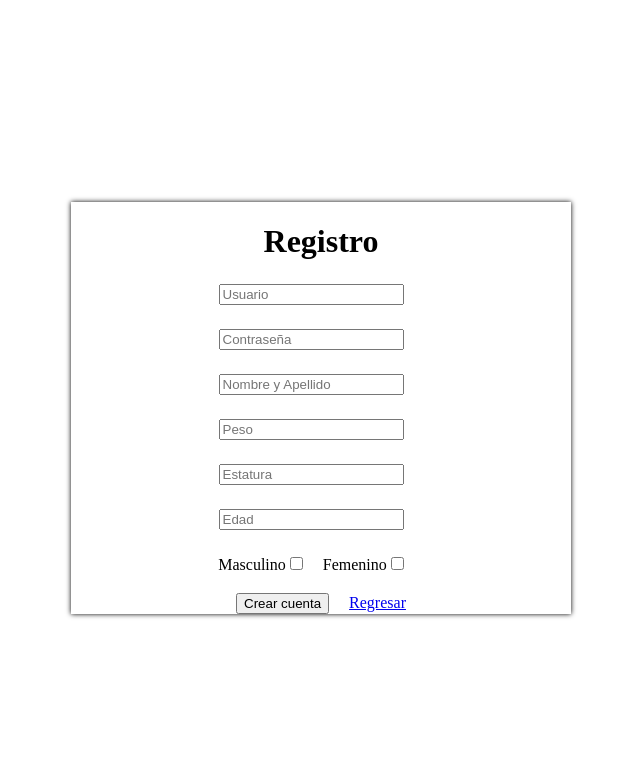
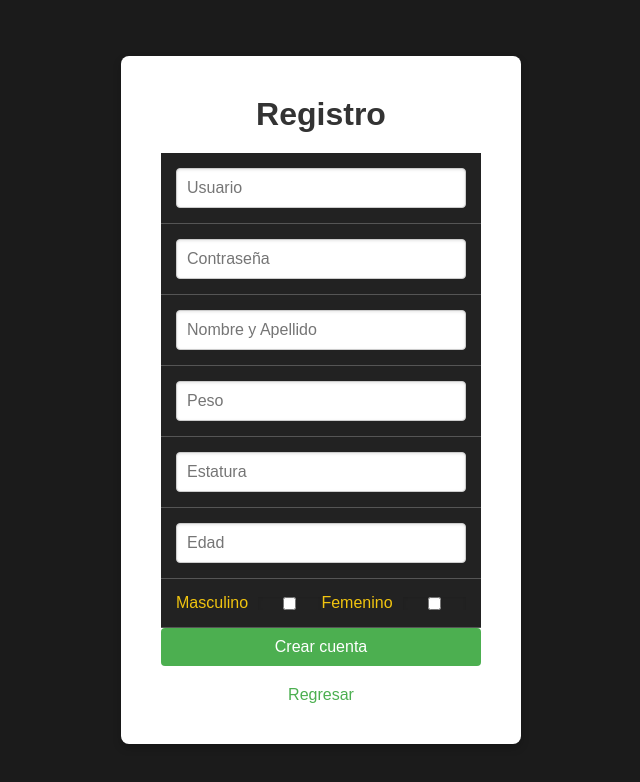
Before and after one commit to BCpollito/Gym_Project, a React (Vite) app in the folder front/: page /Register.jsx in a window 1280 px wide. Shown: the top 782 px of the page, without its empty margins (319-959 px from the left). Built offline with nearby package versions, Linux system fonts and the light colour scheme.

Commit message:
se agregaron nuevas tablas: semana, dia, ejercicio y asignacion de rutina ademas de hacer ligeros arreglos en la interfaz 'admin page'

```diff
--- a/front/src/Components/Login.jsx
+++ b/front/src/Components/Login.jsx
@@ -2,7 +2,7 @@ import { Link } from "react-router-dom"
 import { useState } from 'react';
 import { useNavigate } from 'react-router-dom';
 import axios from 'axios';
-import './css/app.css'
+import './css/login.css'
 
 export default function Login() {
 
--- a/front/src/Components/Register.jsx
+++ b/front/src/Components/Register.jsx
@@ -1,7 +1,7 @@
 import { useState } from 'react';
 import axios from 'axios';
 import { Link } from "react-router-dom"
-import './css/app.css'
+import './css/register.css'
 import { useNavigate } from 'react-router-dom';
 
 export default function Register() {
@@ -17,7 +17,7 @@ export default function Register() {
     const handleSubmit = async () => {
         try {
             const response = await axios.post('http://localhost:3000/registros', {
-            usuario : user,
+                usuario: user,
                 password: password,
                 name: name,
                 weight: weight,
@@ -121,19 +121,18 @@ const handleGeneroChange = (genero) => {
                             </td>
                         </tr>
                         <tr>
-                                <td>
-                                    {/*SEXO*/}
+                            <td className="checkbox-group">
                                 <label>Masculino</label>
                                 <input
                                     className='registerinput'
-                                        checked={ sex === "Masculino" }
+                                    checked={sex === "Masculino"}
                                     type="checkbox"
                                     onChange={() => handleGeneroChange("Masculino")} />
 
                                 <label>Femenino</label>
                                 <input
                                     className='registerinput'
-                                        checked={ sex === "Femenino" }
+                                    checked={sex === "Femenino"}
                                     type="checkbox"
                                     onChange={() => handleGeneroChange("Femenino")} />
                             </td>
--- a/front/src/Components/adminpage.jsx
+++ b/front/src/Components/adminpage.jsx
@@ -1,5 +1,6 @@
 import { useEffect, useState } from "react";
 import axios from "axios";
+import './css/admin.css'
 
 export default function AdminPage() {
     const [clientes, setClientes] = useState([]);
@@ -10,7 +11,6 @@ export default function AdminPage() {
                 // Realiza la solicitud a la API
                 const response = await axios.get("http://localhost:3000/registros");
 
-                // No hay 'results', solo necesitas acceder directamente a los datos
                 const clientsData = response.data; // Aquí asignamos directamente la respuesta
 
                 setClientes(clientsData); // Almacena los clientes en el estado
@@ -28,13 +28,26 @@ export default function AdminPage() {
                 <table>
                     <thead>
                         <tr>
-                            <th>CLIENTES</th>
+                            <th>Cliente</th>
+                            <th>Peso</th>
+                            <th>Estatura</th>
+                            <th>Edad</th>
+                            <th>Sexo</th>
+                            <th>Asignar Rutina</th>
                         </tr>
                     </thead>
                     <tbody>
                         {clientes.map(element => (
                             <tr key={element.id}>
-                                <td>{element.usuario}</td>
+                                <td>{element.name}</td>
+                                <td>{element.weight}</td>
+                                <td>{element.height}</td>
+                                <td>{element.age}</td>
+                                <td>{element.sex}</td>
+                                <td><div className="contenedorbtn">
+                                    <a href="#" className="editbtn">Editar</a>
+                                    <a href="#" className="editbtn">Ver</a>
+                                    </div></td>
                             </tr>
                         ))}
                     </tbody>
--- /dev/null
+++ b/front/src/Components/css/admin.css
@@ -0,0 +1,88 @@
+/* Estilo general */
+* {
+    margin: 0;
+    padding: 0;
+    box-sizing: border-box;
+}
+
+body, html {
+    font-family: Arial, sans-serif;
+    background-color: #1b1b1b;
+    color: #f1c40f;
+    height: 100%;
+    display: flex;
+    justify-content: center;
+    align-items: center;
+}
+
+/* Contenedor */
+.contenedor {
+    width: 100vw;
+    height: 100vh;
+    display: flex;
+    justify-content: center;
+    align-items: center;
+}
+
+.clientes {
+    width: 100%;
+    max-width: 1200px;
+    margin: 0;
+    padding: 20px;
+    background-color: #333;
+    border-radius: 10px;
+    box-shadow: 0 4px 10px rgba(0, 0, 0, 0.2);
+    overflow-x: auto;
+}
+
+/* Tabla */
+table {
+    width: 100%;
+    height: 100%;
+    border-collapse: collapse;
+    color: #f1c40f;
+}
+
+th, td {
+    padding: 15px;
+    text-align: center;
+    border-bottom: 1px solid #555;
+}
+
+th {
+    background-color: #111;
+    font-size: 1.1em;
+    font-weight: bold;
+    text-transform: uppercase;
+}
+
+td {
+    background-color: #222;
+}
+
+/* Botón de editar */
+.contenedorbtn {
+    display: flex;
+    justify-content: center;
+    text-align: center;
+}
+
+.editbtn {
+    margin-top: 0%;
+    margin-right: 20px;
+    width: 30%;
+    color: #f1c40f;
+    background-color: #333;
+    padding: 8px 12px;
+    border-radius: 5px;
+    text-decoration: none;
+    font-weight: bold;
+    transition: background-color 0.3s, color 0.3s;
+    border: 1px solid #f1c40f;
+}
+
+.editbtn:hover {
+    background-color: #f1c40f;
+    color: #1b1b1b;
+    cursor: pointer;
+}
--- /dev/null
+++ b/front/src/Components/css/login.css
@@ -0,0 +1,101 @@
+/* Estilos generales */
+body {
+    font-family: Arial, sans-serif;
+    margin: 0;
+    padding: 0;
+    box-sizing: border-box;
+    background-color: #f0f2f5; /* Fondo suave */
+    overflow: hidden; /* Oculta la scrollbar */
+}
+
+.contenedor {
+    display: flex;
+    justify-content: center;
+    align-items: center;
+    height: 100vh; /* Usa toda la altura de la ventana */
+}
+
+.login {
+    background-color: #ffffff; /* Fondo blanco para el formulario */
+    padding: 40px; /* Espaciado interno */
+    border-radius: 8px; /* Bordes redondeados */
+    box-shadow: 0 4px 8px rgba(0, 0, 0, 0.2); /* Sombra para profundidad */
+    width: 100%;
+    max-width: 400px; /* Limita el ancho en pantallas grandes */
+}
+
+h1 {
+    text-align: center; /* Centra el título */
+    color: #333; /* Color del texto */
+    margin-bottom: 20px; /* Espacio debajo del título */
+}
+
+.inputs {
+    width: 100%; /* Ocupa todo el ancho del contenedor */
+}
+
+td {
+    padding: 10px 0; /* Espaciado entre filas */
+}
+
+input[type="text"],
+input[type="password"] {
+    width: 100%; /* Ancho completo para las entradas */
+    padding: 10px; /* Espaciado interno */
+    border: 1px solid #ccc; /* Borde sutil */
+    border-radius: 4px; /* Bordes redondeados */
+    font-size: 16px; /* Tamaño de letra */
+    box-shadow: inset 0 1px 3px rgba(0, 0, 0, 0.1); /* Sombra interna */
+    transition: border-color 0.2s; /* Transición suave en el borde */
+}
+
+input[type="text"]:focus,
+input[type="password"]:focus {
+    border-color: #4CAF50; /* Color del borde al enfocar */
+    outline: none; /* Sin borde de enfoque predeterminado */
+}
+
+.ingresar {
+    width: 100%; /* Ancho completo para el botón */
+    padding: 10px; /* Espaciado interno */
+    background-color: #4CAF50; /* Color de fondo del botón */
+    color: white; /* Color del texto */
+    border: none; /* Sin borde */
+    border-radius: 4px; /* Bordes redondeados */
+    font-size: 16px; /* Tamaño de letra */
+    cursor: pointer; /* Cambia el cursor al pasar el mouse */
+    transition: background-color 0.3s; /* Transición suave en el color de fondo */
+    margin-top: 20px; /* Espacio superior para el botón */
+}
+
+.ingresar:hover {
+    background-color: #45a049; /* Color del botón al pasar el mouse */
+}
+
+a {
+    display: block; /* Hace que el enlace ocupe todo el ancho */
+    text-align: center; /* Centra el enlace */
+    margin-top: 20px; /* Espacio superior */
+    color: #4CAF50; /* Color del enlace */
+    text-decoration: none; /* Sin subrayado */
+    font-size: 16px; /* Tamaño de letra */
+}
+
+a:hover {
+    text-decoration: underline; /* Subraya el enlace al pasar el mouse */
+}
+
+/* Ajustes para pantallas pequeñas */
+@media (max-width: 480px) {
+    .login {
+        padding: 20px; /* Reduce el espaciado interno en pantallas pequeñas */
+    }
+
+    h1 {
+        font-size: 24px; /* Tamaño de letra del título en pantallas pequeñas */
+    }
+
+    input[type="text"], input[type="password"], .ingresar {
+        font-size: 14px; /* Tamaño de letra más pequeño */
+    }
+}
--- /dev/null
+++ b/front/src/Components/css/register.css
@@ -0,0 +1,108 @@
+/* Estilos generales */
+body {
+    font-family: Arial, sans-serif;
+    margin: 0;
+    padding: 0;
+    box-sizing: border-box;
+    background-color: #f0f2f5; /* Fondo sutil */
+}
+
+.contenedor {
+    display: flex;
+    justify-content: center;
+    align-items: center;
+    min-height: 100vh; /* Para centrar verticalmente */
+}
+
+.register {
+    background-color: #ffffff; /* Fondo blanco para el formulario */
+    padding: 40px; /* Espaciado interno */
+    border-radius: 8px; /* Bordes redondeados */
+    box-shadow: 0 4px 8px rgba(0, 0, 0, 0.2); /* Sombra para darle profundidad */
+    width: 100%;
+    max-width: 400px; /* Limita el ancho en pantallas grandes */
+}
+
+h1 {
+    text-align: center; /* Centra el título */
+    color: #333; /* Color del texto */
+    margin-bottom: 20px; /* Espacio debajo del título */
+}
+
+.formulario {
+    width: 100%; /* Ocupa todo el ancho del contenedor */
+}
+
+td {
+    padding: 10px 0; /* Espaciado entre filas */
+}
+
+.registerinput {
+    width: 100%; /* Ancho completo para las entradas */
+    padding: 10px; /* Espaciado interno */
+    border: 1px solid #ccc; /* Borde sutil */
+    border-radius: 4px; /* Bordes redondeados */
+    font-size: 16px; /* Tamaño de letra */
+    box-shadow: inset 0 1px 3px rgba(0, 0, 0, 0.1); /* Sombra interna */
+    transition: border-color 0.2s; /* Transición suave en el borde */
+}
+
+.registerinput:focus {
+    border-color: #4CAF50; /* Color del borde al enfocar */
+    outline: none; /* Sin borde de enfoque predeterminado */
+}
+
+label {
+    margin-right: 10px; /* Espacio entre las etiquetas y los checkboxes */
+    font-size: 16px; /* Tamaño de letra para las etiquetas */
+}
+
+/* Nueva clase para alinear los checkboxes */
+.checkbox-group {
+    display: flex; /* Flexbox para alinear los checkboxes en línea */
+    align-items: center; /* Centra verticalmente los checkboxes */
+}
+
+.registerbtn {
+    width: 100%; /* Ancho completo para el botón */
+    padding: 10px; /* Espaciado interno */
+    background-color: #4CAF50; /* Color de fondo del botón */
+    color: white; /* Color del texto */
+    border: none; /* Sin borde */
+    border-radius: 4px; /* Bordes redondeados */
+    font-size: 16px; /* Tamaño de letra */
+    cursor: pointer; /* Cambia el cursor al pasar el mouse */
+    transition: background-color 0.3s; /* Transición suave en el color de fondo */
+}
+
+.registerbtn:hover {
+    background-color: #45a049; /* Color del botón al pasar el mouse */
+}
+
+a {
+    display: block; /* Hace que el enlace ocupe todo el ancho */
+    text-align: center; /* Centra el enlace */
+    margin-top: 20px; /* Espacio superior */
+    color: #4CAF50; /* Color del enlace */
+    text-decoration: none; /* Sin subrayado */
+    font-size: 16px; /* Tamaño de letra */
+}
+
+a:hover {
+    text-decoration: underline; /* Subraya el enlace al pasar el mouse */
+}
+
+/* Ajustes para pantallas pequeñas */
+@media (max-width: 480px) {
+    .register {
+        padding: 20px; /* Reduce el espaciado interno en pantallas pequeñas */
+    }
+
+    h1 {
+        font-size: 24px; /* Tamaño de letra del título en pantallas pequeñas */
+    }
+
+    .registerinput, .registerbtn {
+        font-size: 14px; /* Tamaño de letra más pequeño */
+    }
+}
```
Also changed, not shown: front/src/Components/addrutine.jsx (added), 1 other file (tests, documents, lock files or other folders). Lines whose indentation alone changed are shown as unchanged.
